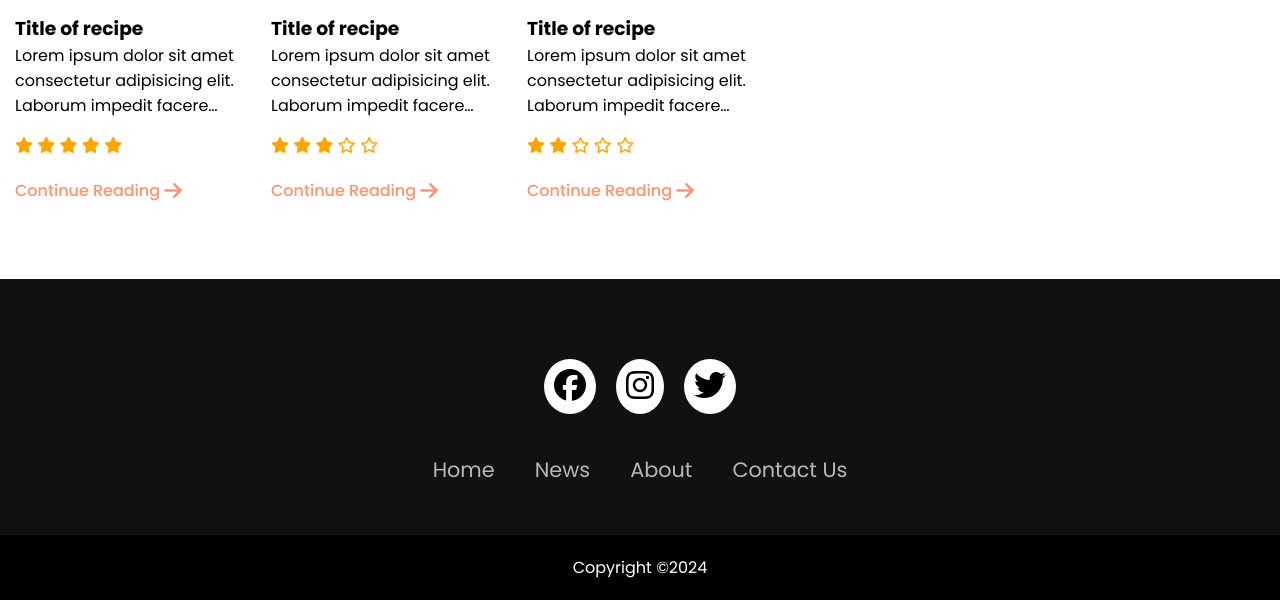
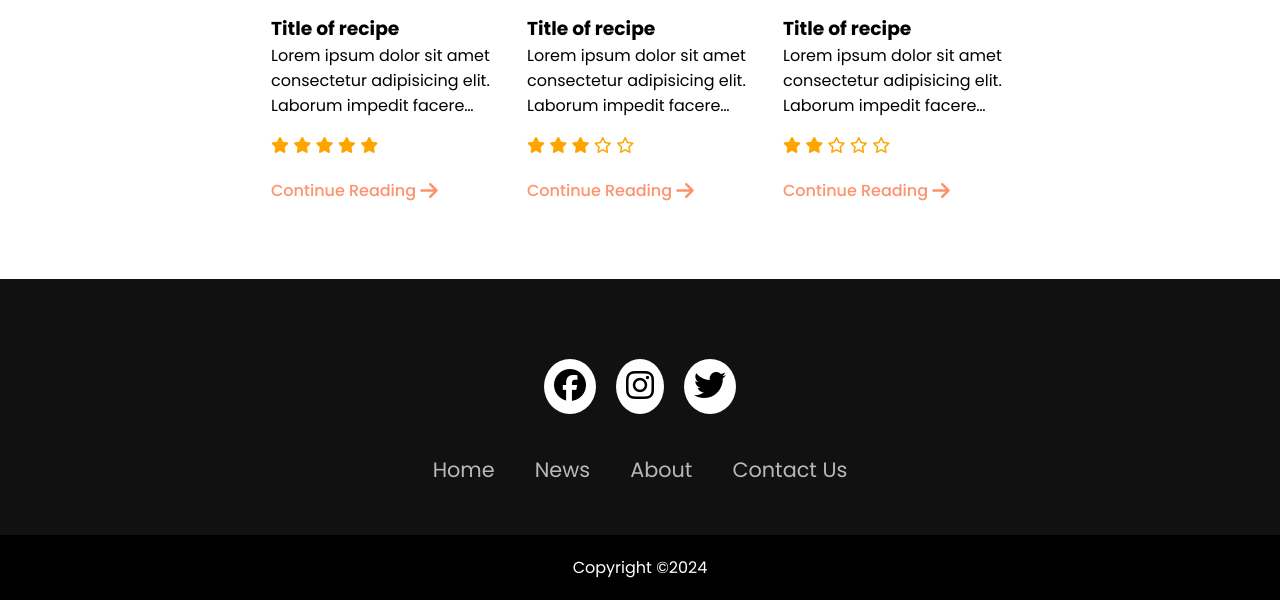
Before and after one commit to Kaushal672/taste-trove, a PHP site: page / in a window 1280 px wide. Shown: the part 1379-1979 px from the top of the page. Run offline with PHP 8.4, Linux system fonts and the light colour scheme.

Commit message:
add container div on home page

```diff
--- a/index.html
+++ b/index.html
@@ -68,7 +68,7 @@
                 </p>
             </div>
         </section>
-
+        <div class="container">
             <section class="content">
                 <div class="info-cards">
                     <div class="card-container">
--- a/styles/style.css
+++ b/styles/style.css
@@ -237,6 +237,7 @@ input[type='search']:not(:placeholder-shown) + button {
     display: flex;
     flex-direction: column;
     align-items: center;
+    justify-content: center;
     width: 100%;
     height: 100%;
 }
```
